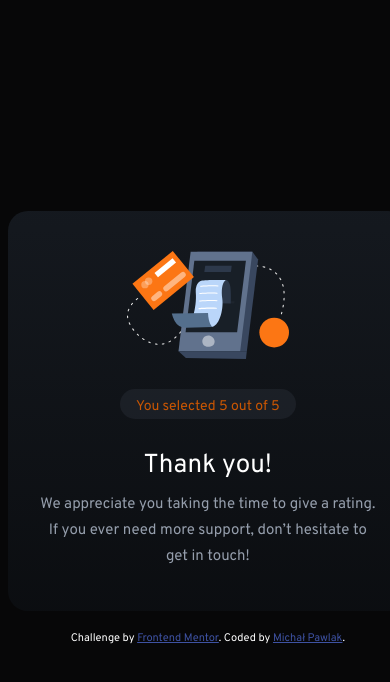
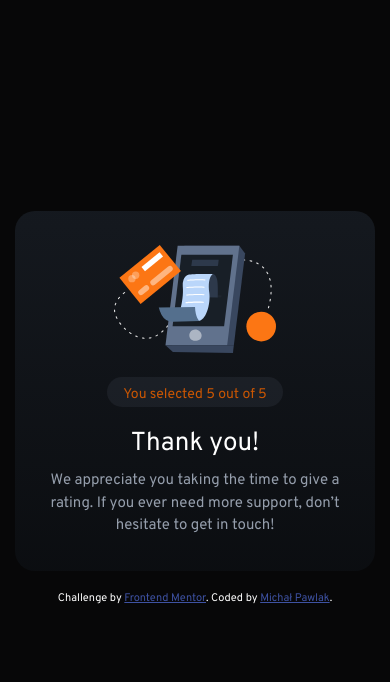
Before and after one commit to MichalPawlak0/Frontend-Mentor-Interactive-Rating-Component, a plain HTML site: page index.html in a window 390 px wide. Both pictures are taken after a click on the button "SUBMIT". Drawn offline with Linux system fonts and the light colour scheme.

Commit message:
responsivity

```diff
--- a/style.css
+++ b/style.css
@@ -207,3 +207,41 @@ body{
   background-color: hsl(25, 97%, 53%) !important;
   color:#fff;
 }
+
+@media screen and (max-width:27.5em) {
+  .rating-container{
+    width: 36rem;
+    height: 36rem;
+    padding: 3.6rem 2.4rem 2rem;
+  }
+
+  .paragraph{
+    line-height: 1.5;
+    margin-bottom: 2.8rem;
+  }
+
+  .digits-row{
+  margin-bottom: 3rem;
+  }
+.star-row{
+  margin-bottom: 2.8rem;
+}
+
+  .attribution{
+    width: 36rem;
+  }
+
+
+.rated{
+  padding: 3.4rem 1.4rem 2rem;
+}
+
+.your-rating{
+  font-size: 1.4rem;
+  margin: 0rem auto 2rem;
+}
+
+.thankyou-img{
+  margin: 0rem 0 2rem 0;
+}
+}
```
Also changed, not shown: 2 other files.
